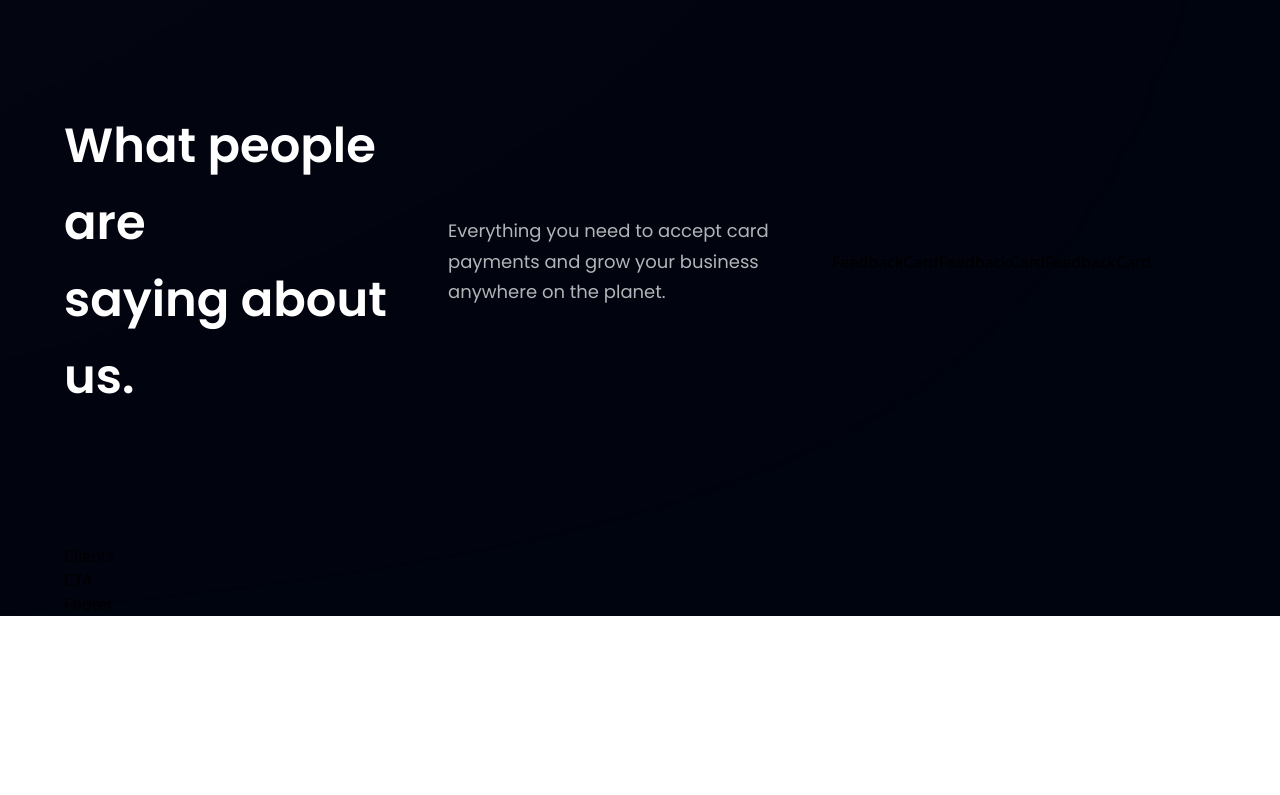
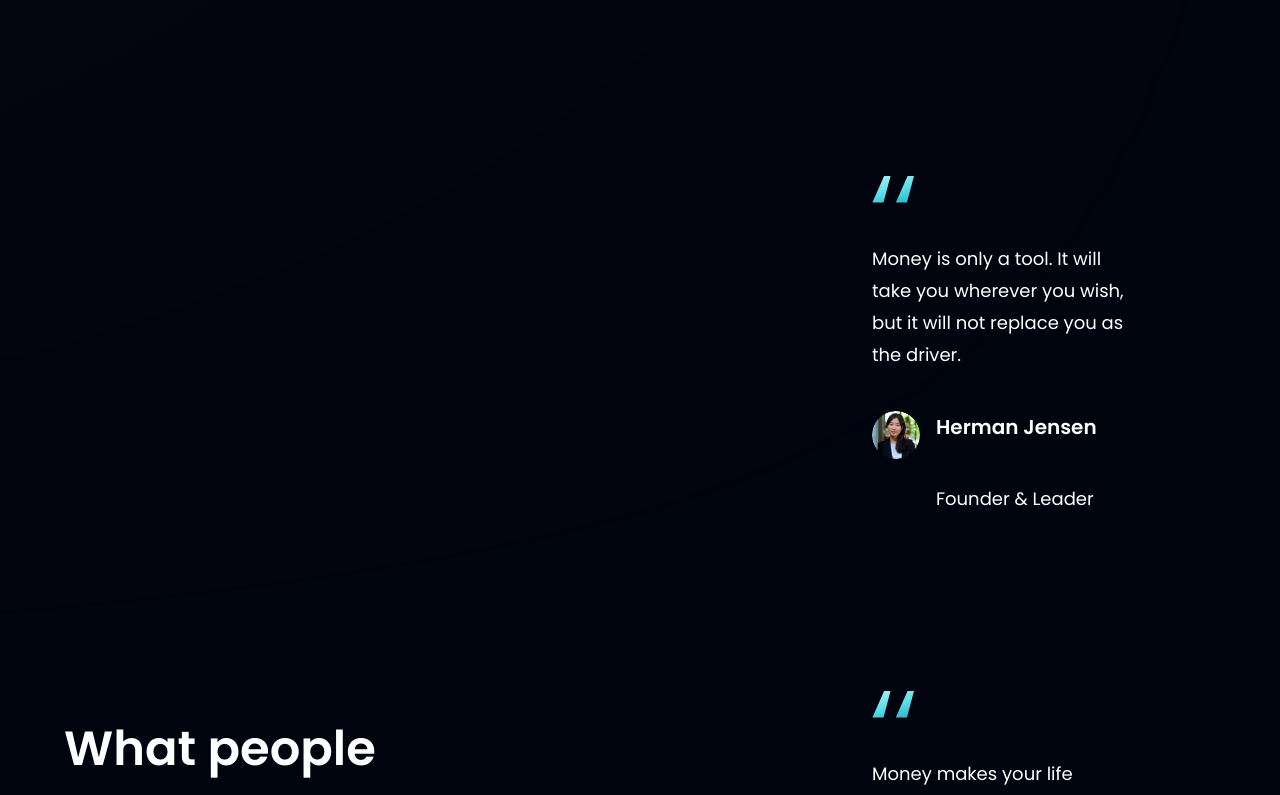
Before and after one commit to MG10327/BankApp, a React (Vite) app: page / in a window 1280 px wide. Shown: the part 2760-3555 px from the top of the page. Before the commit the page ends 3376 px from the top, so only its background shows below. Built offline with nearby package versions, Linux system fonts and the light colour scheme.

Commit message:
updates basic text additions and styles

```diff
--- a/src/components/FeedbackCard.jsx
+++ b/src/components/FeedbackCard.jsx
@@ -1,9 +1,20 @@
 import React from 'react'
+import { quotes } from '../assets'
 
-const FeedbackCard = () => {
-  return (
-    <div>FeedbackCard</div>
+const FeedbackCard = ({content, name, title, img}) => (
+    <div className='flex justify-between flex-col px-10 py-12 rounded-[20px] max-w-[370px] md:mr-10 sm:mr-5 mr-0 my-5 feedback-card'>
+      <img src={quotes} alt="double_quotes" className='w-[42px] h-[27px] object-contain' />
+      <p className='font-poppins font-normal text-[18px] leading-[32px] text-white my-10'>{content}</p>
+
+      <div className="flex flex-row">
+        <img src={img} alt={name} className='w-[48px] h-[48px] rounded-full' />
+
+        <div className="flex flex-col ml-4">
+          <h4 className='font-poppins font-semibold text-[20px] leading-[32px] text-white'>{name}</h4>
+          <p className='font-poppins font-normal text-[18px] leading-[32px] text-white my-10'>{title}</p>
+        </div>
+      </div>
+    </div>
   )
-}
 
 export default FeedbackCard
```
